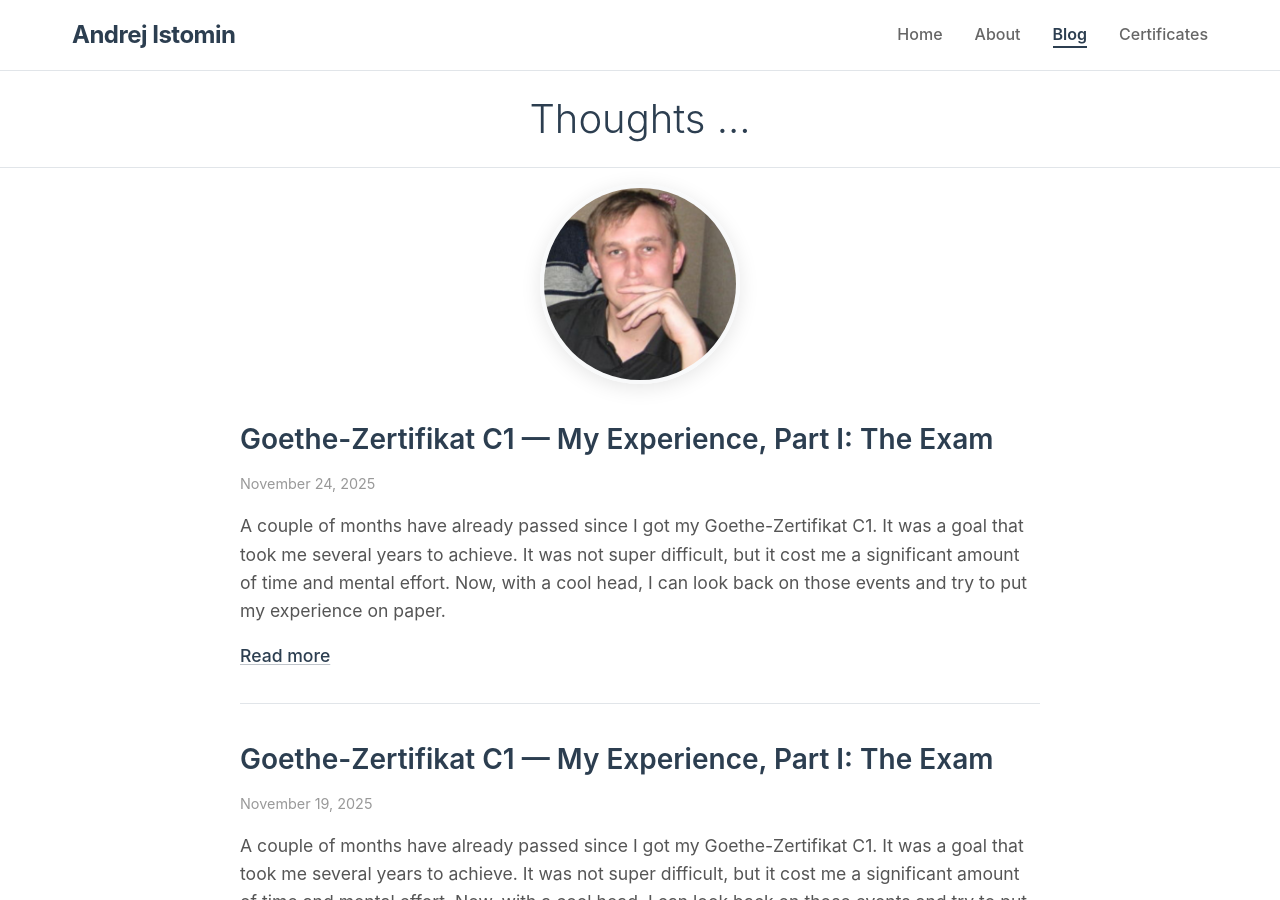
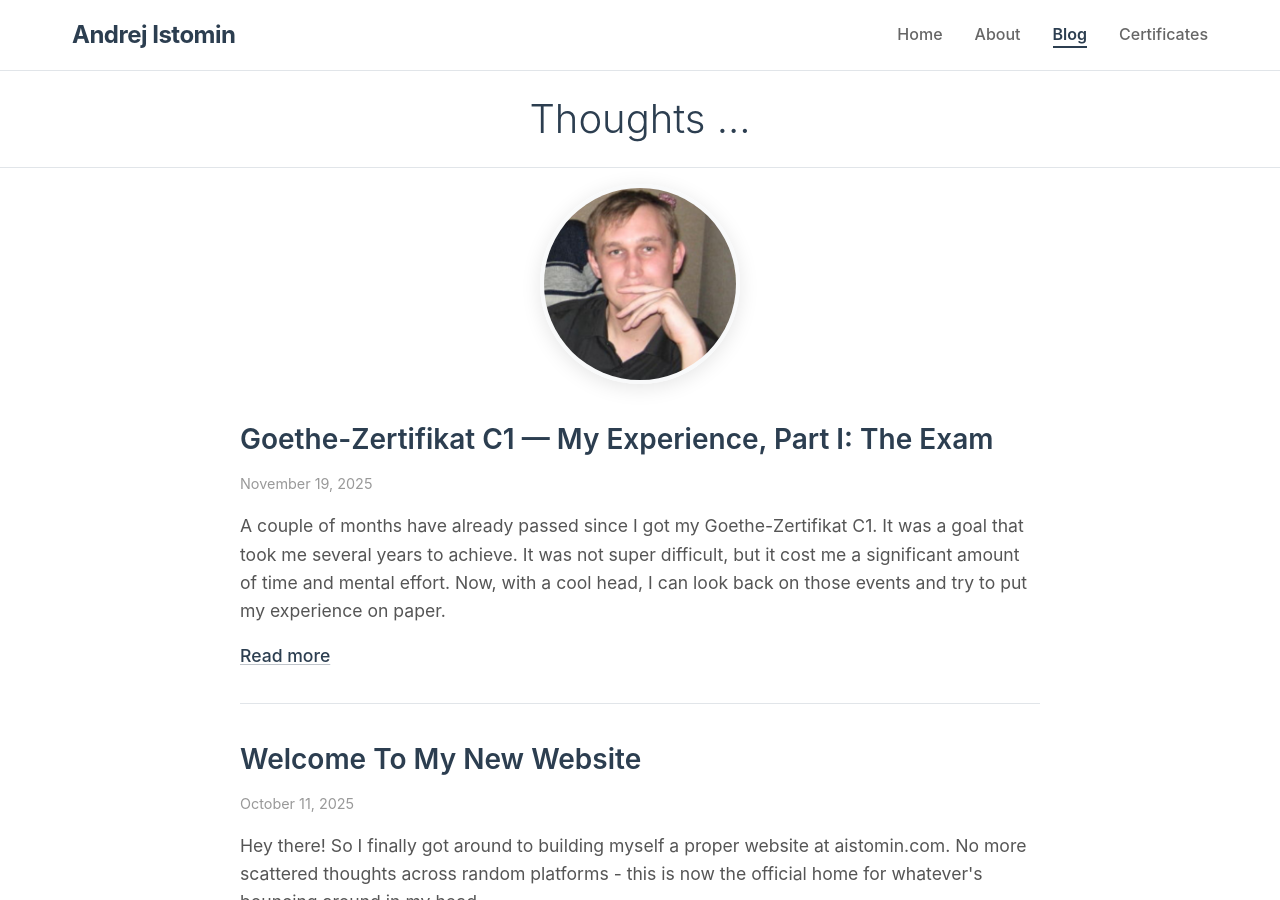
Before and after one commit to aistomin/aistomin.com, a Jekyll site: the page built from blog.markdown, in a window 1280 px wide and 900 px high. Built offline with Jekyll 4.4.1, drawn with Linux system fonts in a browser that asks for light colours.

Commit message:
Issue #87. Hide the draft of the next post.

```diff
--- a/_posts/2025-11-24-goethe-c1-preparations.markdown
+++ b/_posts/2025-11-24-goethe-c1-preparations.markdown
@@ -1,11 +1,12 @@
 ---
 layout: post
-title: 'Goethe-Zertifikat C1 — My Experience, Part I: The Exam'
+title: 'Goethe-Zertifikat C1 — My Experience, Part II: The Preparations'
 date: 2025-11-24 12:00:00 +0200 # TODO: Issue #76. Do not forget to change the date.
 excerpt: A couple of months have already passed since I got my Goethe-Zertifikat C1. It was a goal that took me several years to achieve. It was not super difficult, but it cost me a significant amount of time and mental effort. Now, with a cool head, I can look back on those events and try to put my experience on paper.
 keywords: Goethe-Zertifikat C1, Goethe C1 exam, German language exam, C1 exam experience, Goethe-Institut Munich, German certification, language learning, C1 speaking test, C1 writing test, modular Goethe exam
-image: /assets/images/goethe-institut-muenchen.jpg
+image: /assets/images/goethe-c1-preparations.jpeg
 comments: true
+published: false
 ---
 
 <style>
@@ -52,7 +53,7 @@ comments: true
     <div style="text-align: center; margin-bottom: 0.5rem;">
         <img src="/assets/images/goethe-institut.png" alt="Goethe Institut" style="height: 3rem; width: auto;">
     </div>
-    <h1 class="page-title">Goethe-Zertifikat C1 — My Experience, Part I: The Exam</h1>
+    <h1 class="page-title">Goethe-Zertifikat C1 — My Experience, Part II: The Preparations</h1>
 </div>
 
 <div class="page-content">
@@ -191,10 +192,9 @@ comments: true
 
     <p>Thanks for reading, and see you in the next part!</p>
 
-    <h2>Next Posts</h2>
+    <h2>Next Post</h2>
 
     <ul>
-        <li><a href="/coming-soon/">Goethe-Zertifikat C1 — My Experience, Part II: The Preparations</a></li>
         <li><a href="/coming-soon/">Goethe-Zertifikat C1 — My Experience, Part III: What's Next?</a></li>
     </ul>
 
```
